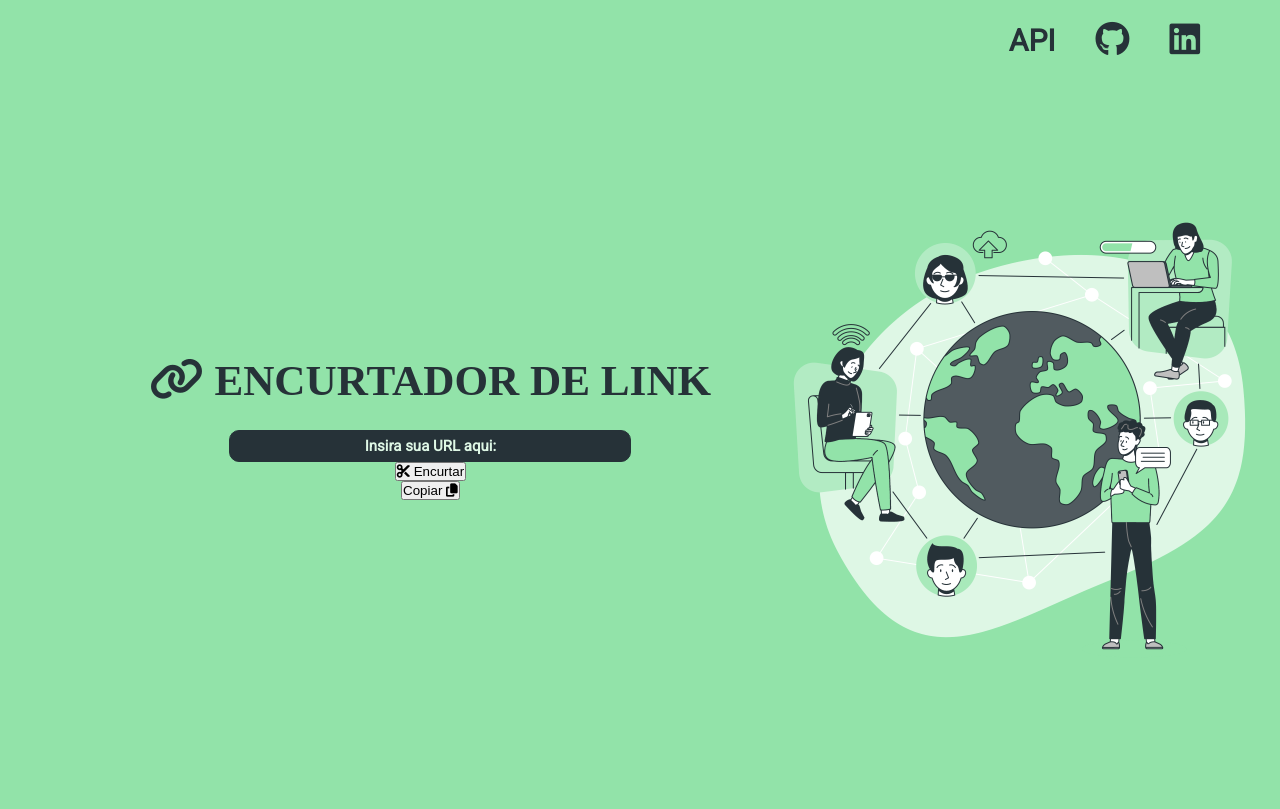
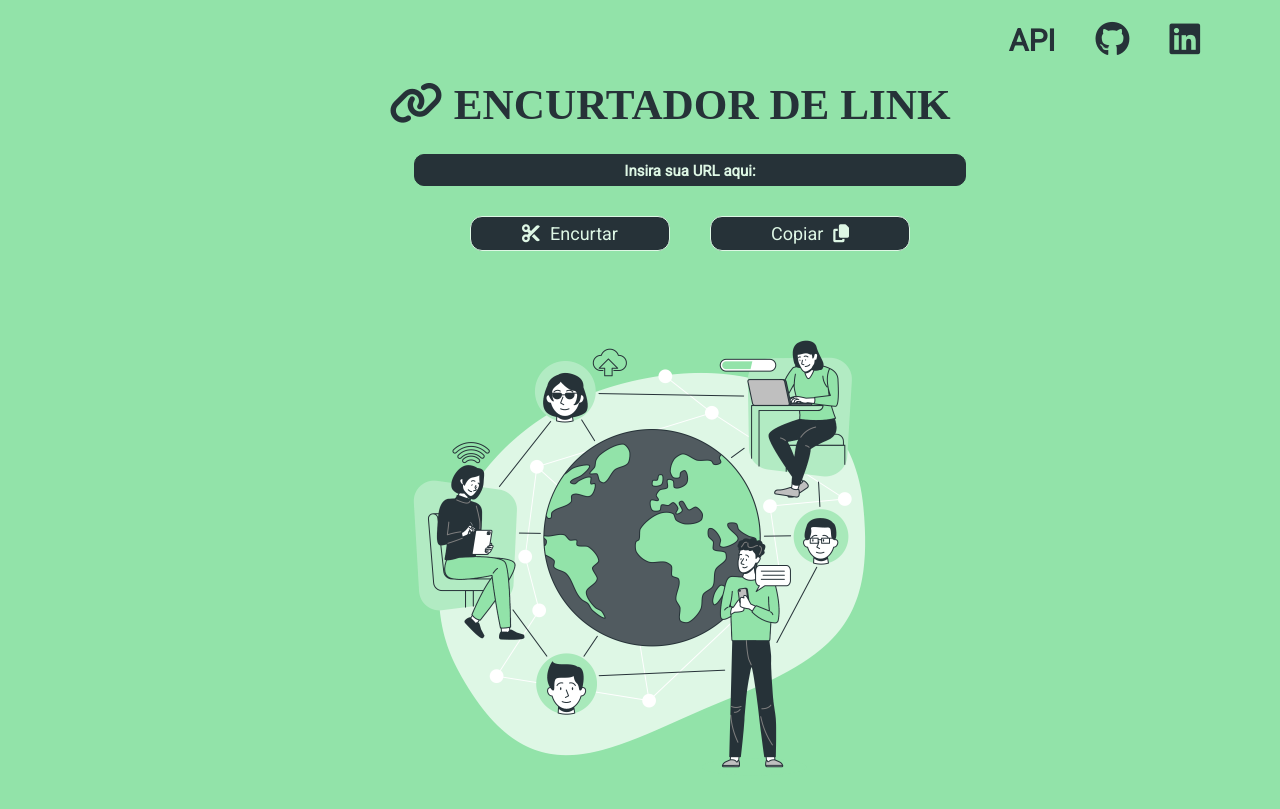
Before and after one commit to YuriGabrielR/encurtador, a plain HTML site: page index.html in a window 1280 px wide. Drawn offline with Linux system fonts and the light colour scheme; a web font is replaced by a local one.

Commit message:
Estilização dos botões

```diff
--- a/css/style.scss
+++ b/css/style.scss
@@ -20,7 +20,8 @@ nav{
 
 ul{
     @include flexCenter(row);
-    padding: 60px;
+    padding: 0 60px;
+    height: inherit;
     li{
 
        padding: 0px 20px;
@@ -45,7 +46,7 @@ ul{
 }
 
 main{
-    width: 100vw;
+    width: 100%;
     height: calc(100vh - 80px);
     @include flexCenter(row);
     justify-content: space-around;
@@ -53,7 +54,8 @@ main{
 }
 
 .img--main{
-    max-width: 500px;
+    max-width: calc(500px)
+
 }
 
 .title{
@@ -74,7 +76,7 @@ main{
         padding: 25px;
 
         .url-input{
-            width: 400px;
+            width: 550px;
             height: 30px;
             border: 1px solid $primary-color;
             border-radius: 10px;
@@ -98,3 +100,35 @@ main{
 
     }
 }
+
+.area-btn{
+    @include flexCenter(row);
+    padding: 30px 0px;
+    gap: 40px;
+    align-items: center;
+
+
+    .btn-input{
+        @include flexCenter(row);
+        justify-content: center;
+        gap: 10px;
+        align-items: center;
+        border: 1px solid $white-color;
+        background-color: $primary-color;
+        border-radius: 12px;
+        cursor: pointer;
+        font-family: $txt-description;
+        width: 200px;
+        height: 35px;
+       font-size: 18px;
+       text-align: center;
+       color: $white-color;
+       transition: ease-in-out 0.3s;
+
+       &:hover{
+        background-color:#515B60;
+       }
+    }
+
+
+}
--- a/index.html
+++ b/index.html
@@ -5,6 +5,7 @@
     <meta http-equiv="X-UA-Compatible" content="IE=edge">
     <meta name="viewport" content="width=device-width, initial-scale=1.0">
     <title> Encurtador de Links | Yuri Ramos </title>
+    <link rel="shortcut icon" href="./images/favicon.ico" type="image/x-icon">
     <link rel="stylesheet" href="./css/style.css">
 </head>
 <body>
@@ -22,14 +23,16 @@
 
                 <div class="container-input">
                     <input class="url-input" type="text" placeholder="Insira sua URL aqui:">
+
+                    <div class="area-btn">
                     <button class="btn-input"><i class="fa-solid fa-scissors"></i> Encurtar</button>
                     <button class="btn-input">Copiar <i class="fa-solid fa-copy"></i></button>
-
+                    </div>
                 </div>
             </div>
 
 
-            <div>
+            <div class="img-area">
                 <img class="img--main" src="./images/image-page.png" alt="ilustracao-flat-internet">
             </div>
         </main>
```
Also changed, not shown: css/style.css, images/favicon.ico (added), 1 other file.
